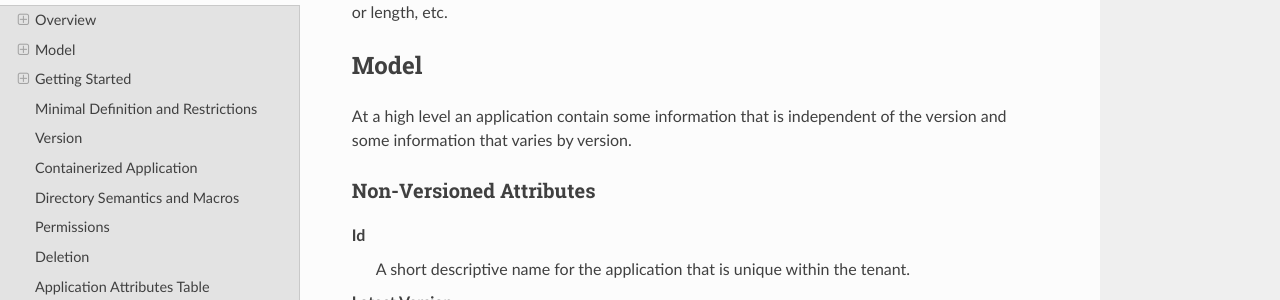
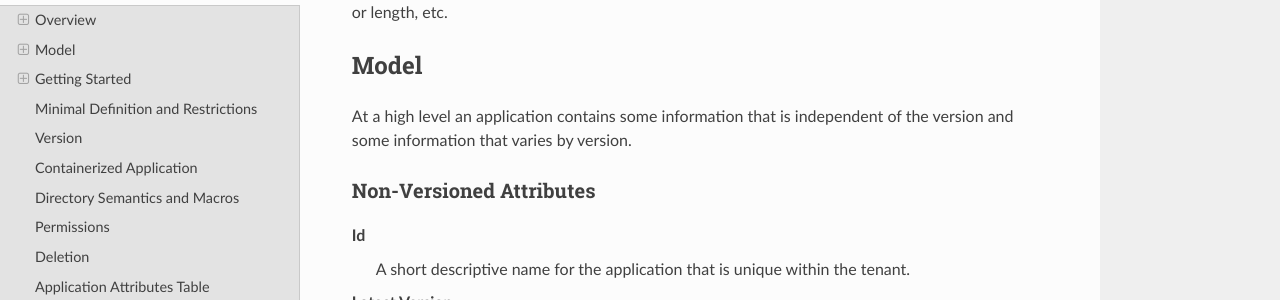
Before and after one commit to tapis-project/documentation, a Sphinx documentation site: the page built from source/technical/apps.rst, in a window 1280 px wide and 900 px high, scrolled down 864 px. Shown: the part 151-451 px from the top of the window. Built offline with Sphinx 7.4.7 and the Read the Docs theme 2.0.0, drawn with Linux system fonts in a browser that asks for light colours.

Commit message:
Apps: minor corrections.

```diff
--- a/source/technical/apps.rst
+++ b/source/technical/apps.rst
@@ -42,7 +42,7 @@ argument type, maximum value or length, minimum value or length, etc.
 -----------------
 Model
 -----------------
-At a high level an application contain some information that is independent of the version and some information that
+At a high level an application contains some information that is independent of the version and some information that
 varies by version.
 
 Non-Versioned Attributes
```
Also changed, not shown: other parts of source/technical/apps.rst (+0 -1 lines).
